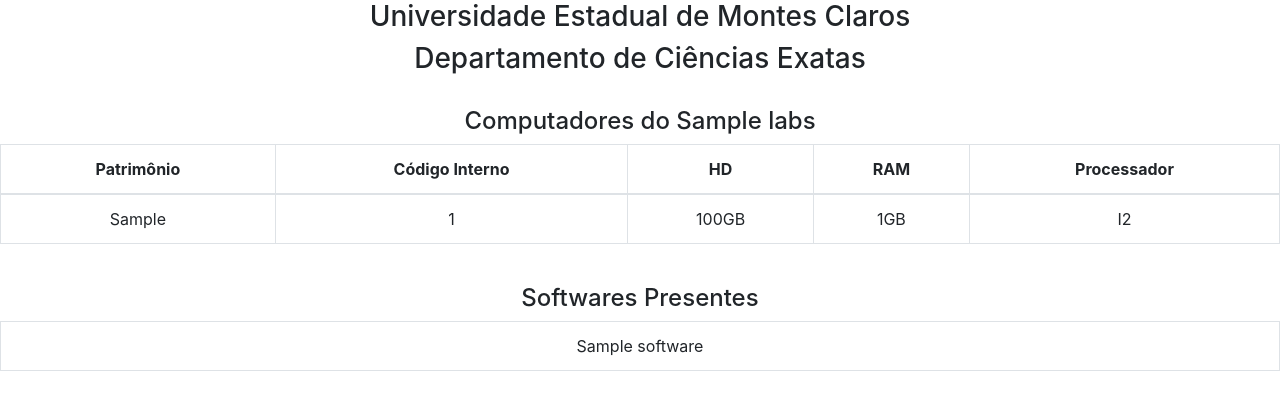
After one commit to Italo11Marcos/django-lab-control-tcc, a Django app: template core/templates/panel/relatorios/index.html in a window 1280 px wide. The commit adds this page. Shown: the top 410 px of the page. Run offline with Django 3.2, Linux system fonts and the light colour scheme; tables that the repository leaves empty hold one stand-in row (values such as "Sample post"); the template is opened without the code that fills it: values that come from a table or form of the project are taken from there, most other values are stand-ins (such as "Sample title", 1, 10 or a date in 2020); some libraries are stand-ins or nearby versions.

Commit message:
Correção relatório labs

```diff
--- a/core/templates/panel/laboratorio/detail.html
+++ b/core/templates/panel/laboratorio/detail.html
@@ -113,7 +113,7 @@
         <div class="card-footer">
             <a href="{% url 'laboratorio-update' laboratorio.pk %}" class="btn btn-info">Editar</a>
             <a href="" class="btn btn-danger" data-toggle="modal" data-target="#modalDelete">Excluir</a>
-            <a href="{% url 'relatorio-index' laboratorio.pk %}" class="btn btn-info">Imprimir</a>
+            <a href="{% url 'relatorio-index' laboratorio.pk %}" class="btn btn-info" target="_blank" rel="noopener noreferrer">Imprimir</a>
         </div>
       </div>
 
--- /dev/null
+++ b/core/templates/panel/relatorios/index.html
@@ -0,0 +1,49 @@
+<!DOCTYPE html>
+<html lang="pt-br">
+<head>
+    <meta charset="UTF-8">
+    <meta http-equiv="X-UA-Compatible" content="IE=edge">
+    <meta name="viewport" content="width=device-width, initial-scale=1.0">
+    <link rel="stylesheet" href="https://maxcdn.bootstrapcdn.com/bootstrap/4.0.0/css/bootstrap.min.css" integrity="sha384-Gn5384xqQ1aoWXA+058RXPxPg6fy4IWvTNh0E263XmFcJlSAwiGgFAW/dAiS6JXm" crossorigin="anonymous">
+    <title>Computadores {{ labs }}</title>
+</head>
+<body>
+    <h3 class="text-center">Universidade Estadual de Montes Claros</h3>
+    <h3 class="text-center">Departamento de Ciências Exatas</h3>
+    <br>
+    <h4 class="text-center">Computadores do {{ labs }}</h4>
+    <table class="table table-bordered text-center">
+        <thead>
+            <tr>
+                <th>Patrimônio</th>
+                <th>Código Interno</th>
+                <th>HD</th>
+                <th>RAM</th>
+                <th>Processador</th>
+            </tr>
+        </thead>
+        <tbody>
+            {% for c in computadores %}
+                <tr>
+                    <td>{{ c.patrimonio }}</td>
+                    <td>{{ c.codigo }}</td>
+                    <td>{{ c.hd }}</td>
+                    <td>{{ c.ram }}</td>
+                    <td>{{ c.processador }}</td>
+                </tr>
+            {% endfor %}
+        </tbody>
+    </table>
+    <br>
+    <h4 class="text-center">Softwares Presentes</h4>
+    <table class="table table-bordered text-center">
+        <tbody>
+            {% for s in softwares %}
+                <tr>
+                    <td>{{ s }}</td>
+                </tr>
+            {% endfor %}
+        </tbody>
+    </table>
+</body>
+</html>
```
Also changed, not shown: core/templates/panel/relatorios/relatorio.html (deleted, +0 -11 lines).
